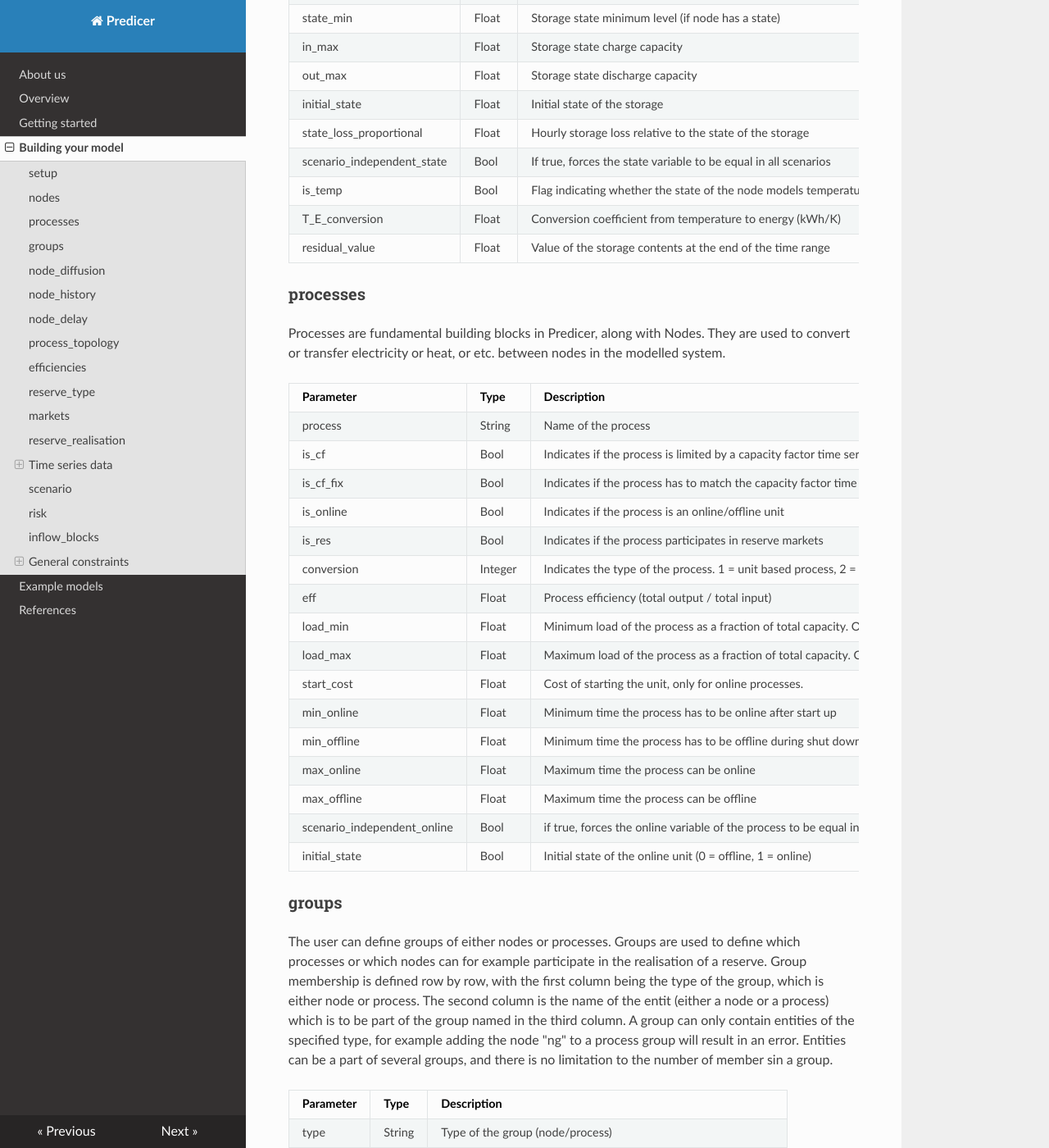
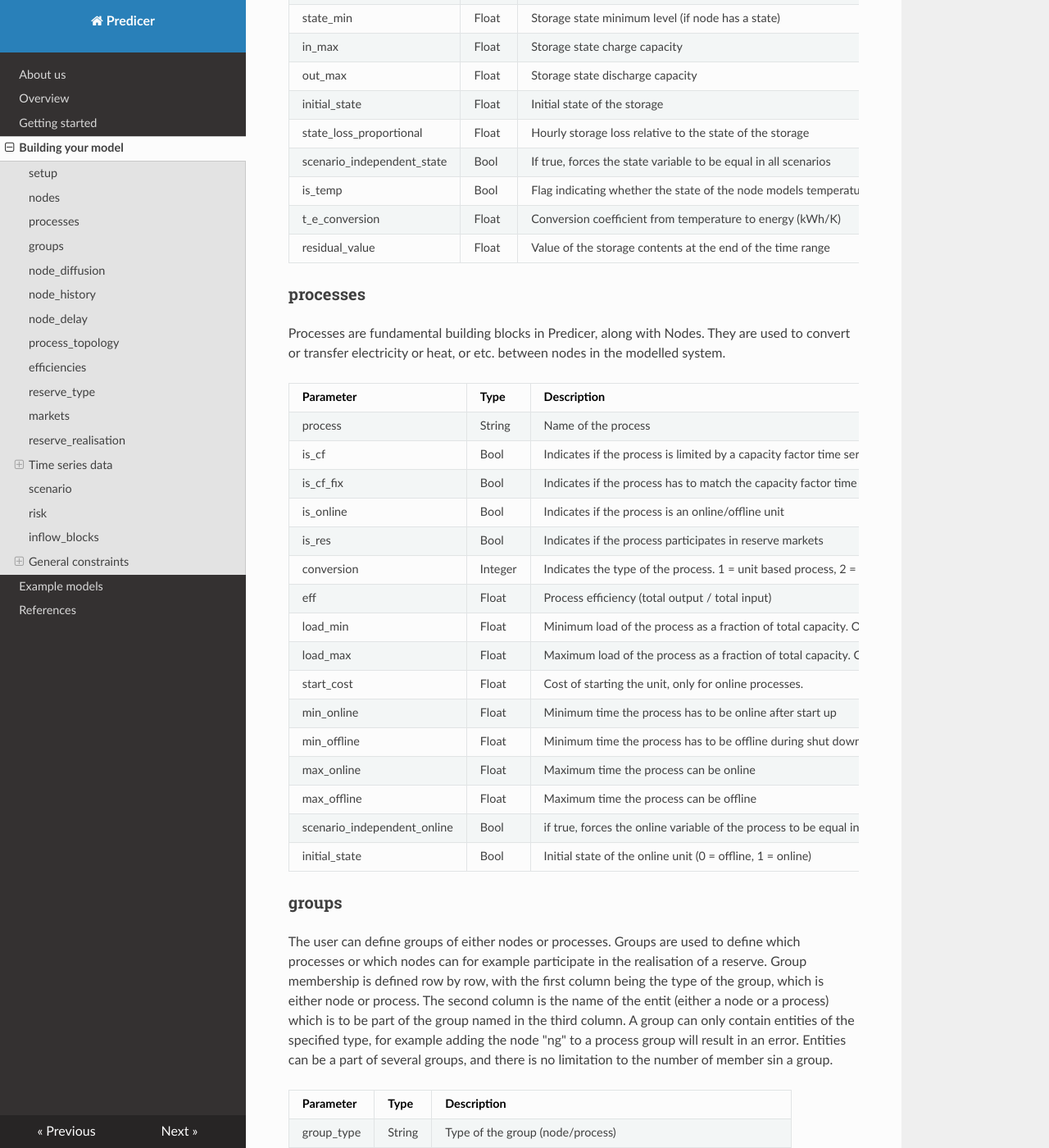
Before and after one commit to predicer-tools/Predicer, an MkDocs documentation site: the page built from docs/input_data.md, in a window 1280 px wide and 1400 px high, scrolled down 1171 px. Shown: the whole window at 82% size. Built offline with MkDocs 1.6.1, drawn with Linux system fonts in a browser that asks for light colours; nearby versions of some CDN libraries; some of the changed text lies outside the part shown.

Commit message:
Update input_data.md

```diff
--- a/docs/input_data.md
+++ b/docs/input_data.md
@@ -38,7 +38,7 @@
 | state_loss_proportional    | Float  | Hourly storage loss relative to the state of the storage         |
 | scenario_independent_state | Bool  | If true, forces the state variable to be equal in all scenarios   |
 | is_temp                    | Bool   | Flag indicating whether the state of the node models temperature |
-| T_E_conversion             | Float  | Conversion coefficient from temperature to energy (kWh/K)        |
+| t_e_conversion             | Float  | Conversion coefficient from temperature to energy (kWh/K)        |
 | residual_value             | Float  | Value of the storage contents at the end of the time range       |
 
 
@@ -74,7 +74,7 @@
 
 | Parameter     | Type    | Description                                                      |
 |---------------|---------|------------------------------------------------------------------|
-| type          | String  | Type of the group (node/process)                                 |
+| group_type    | String  | Type of the group (node/process)                                 |
 | entity        | String  | The name of the node or process which is to be a part of a group |
 | group         | String  | The name of the group                                            |
 
@@ -126,7 +126,7 @@
 | source_sink  | String | Determines whether the connection node is a source or a sink for the process      |
 | node         | String | Name of the connection node                                                       |
 | capacity     | Float  | Capacity of the connection                                                        |
-| VOM_cost     | Float  | Variable operational and maintenance cost of using the corresponding process flow |
+| vom_cost     | Float  | Variable operational and maintenance cost of using the corresponding process flow |
 | ramp_up      | Float  | Determines the hourly upward ramp rate of the corresponding process flow          |
 | ramp_down    | Float  | Determines the hourly downward ramp rate of the corresponding process flow        |
 | initial_load | Float  | Sets the initial value of the process load, from which optimization starts        |
```
Also changed, not shown: other parts of docs/input_data.md (+5 -5 lines).
